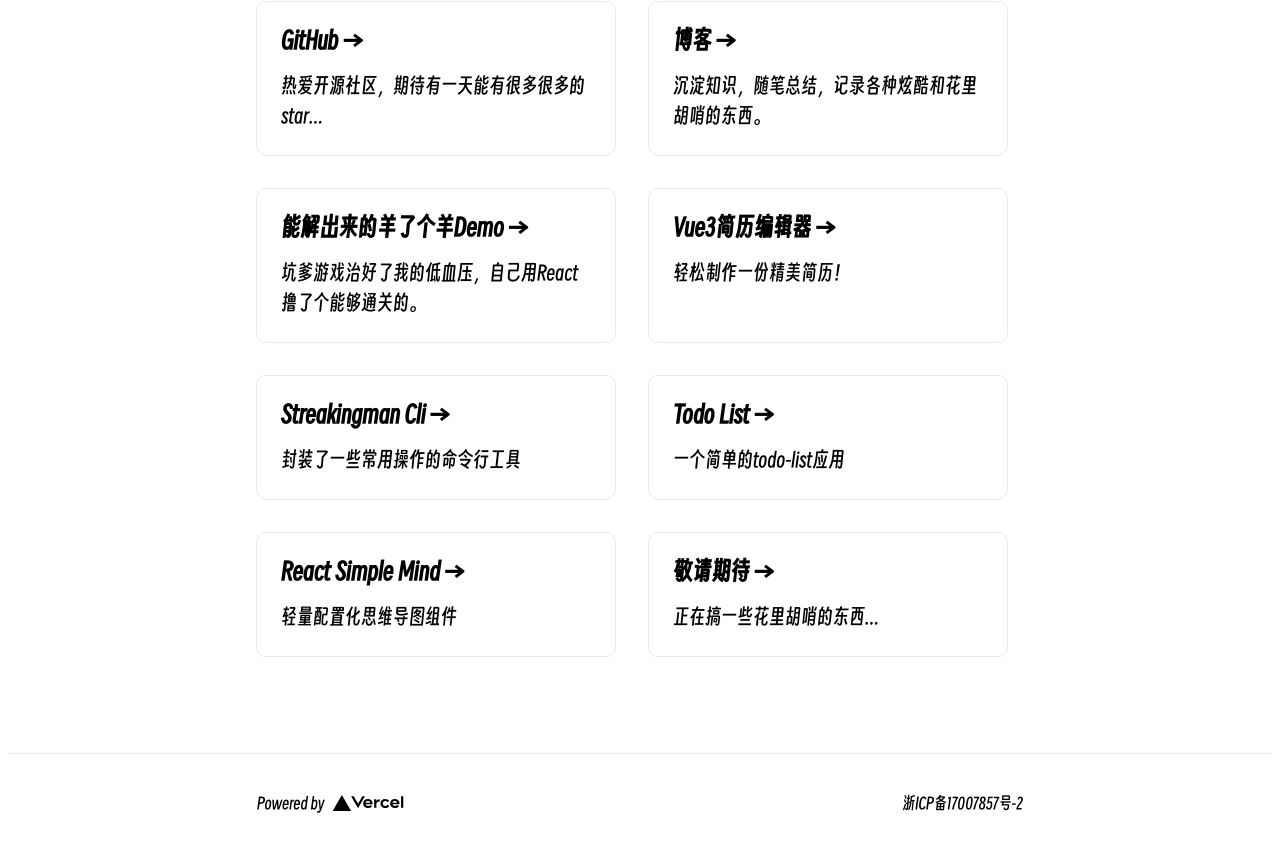
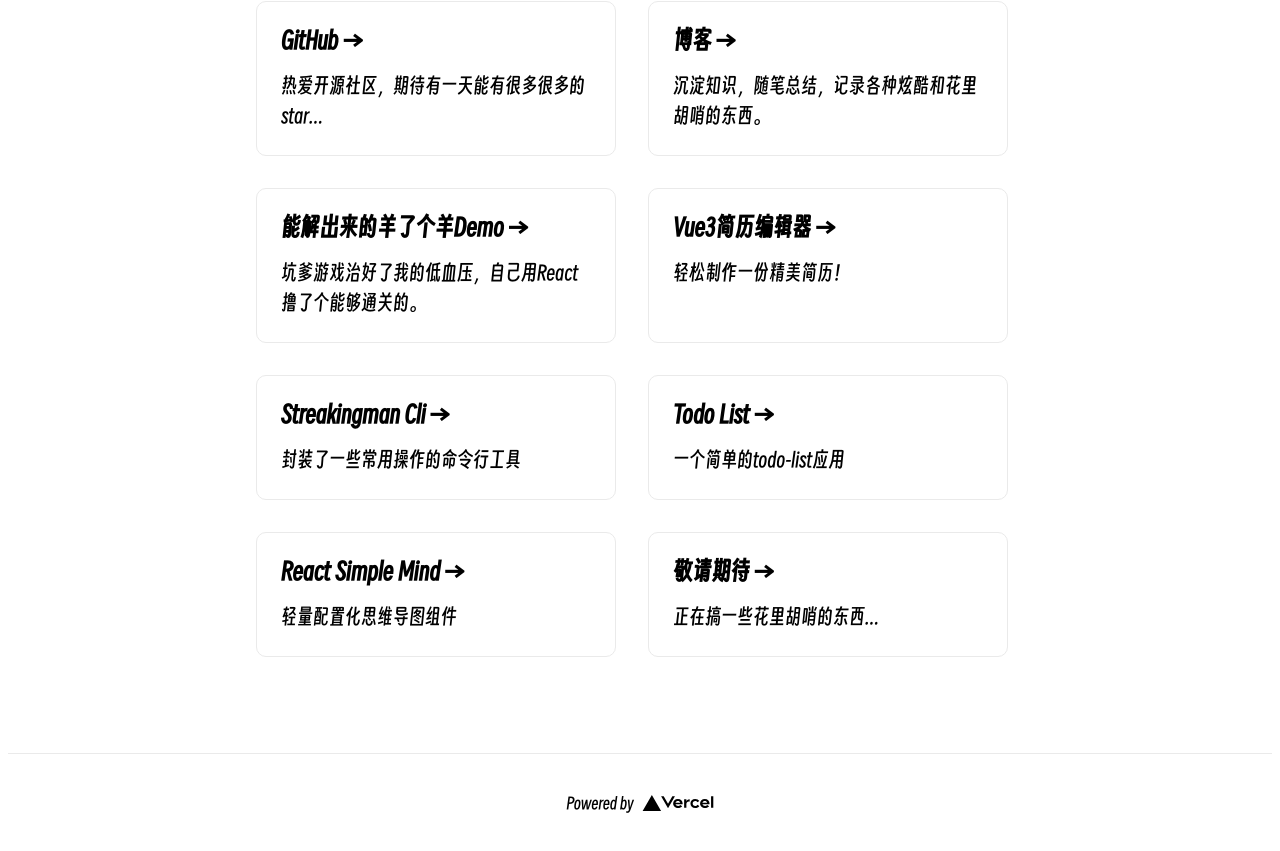
Before and after one commit to StreakingMan/streakingman.com, a Next.js app: page / in a window 1280 px wide. Shown: the part 301-1152 px from the top of the page. Built offline with nearby package versions, Linux system fonts and the light colour scheme.

Commit message:
chore: remove icp

```diff
--- a/config/index.ts
+++ b/config/index.ts
@@ -9,7 +9,6 @@ interface Config {
     desc: string;
     url: string;
   }>
-  publishNum: string
 }
 
 const config: Config = {
@@ -60,7 +59,6 @@ const config: Config = {
       url: "",
     },
   ],
-  publishNum: '浙ICP备17007857号-2'
 };
 
 export default config;
--- a/pages/index.tsx
+++ b/pages/index.tsx
@@ -7,8 +7,6 @@ export default function Home() {
   const {
     sites,
     title: { normal, highlight },
-    desc,
-    publishNum,
   } = config;
   return (
     <div className={styles.container}>
@@ -67,13 +65,6 @@ export default function Home() {
             <Image src="/vercel.svg" alt="Vercel Logo" width={72} height={16} />
           </span>
         </a>
-        <a
-          href="https://beian.miit.gov.cn/"
-          target="_blank"
-          rel="noopener noreferrer nofollow"
-        >
-          {publishNum}
-        </a>
       </footer>
     </div>
   );
```
